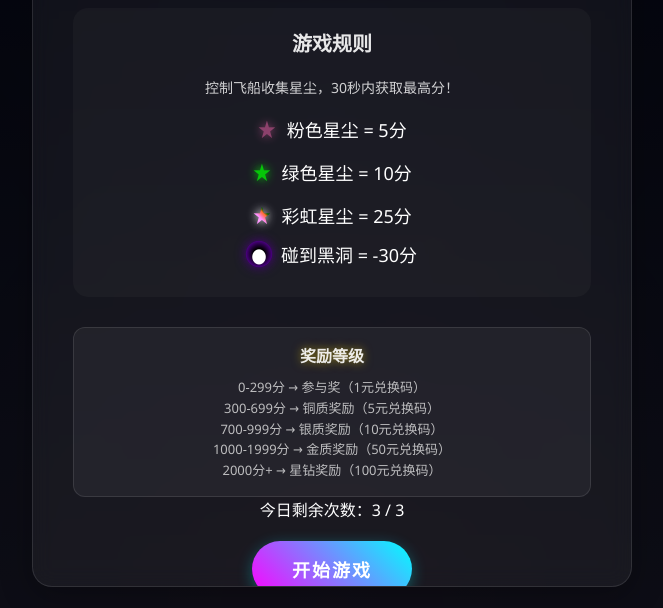
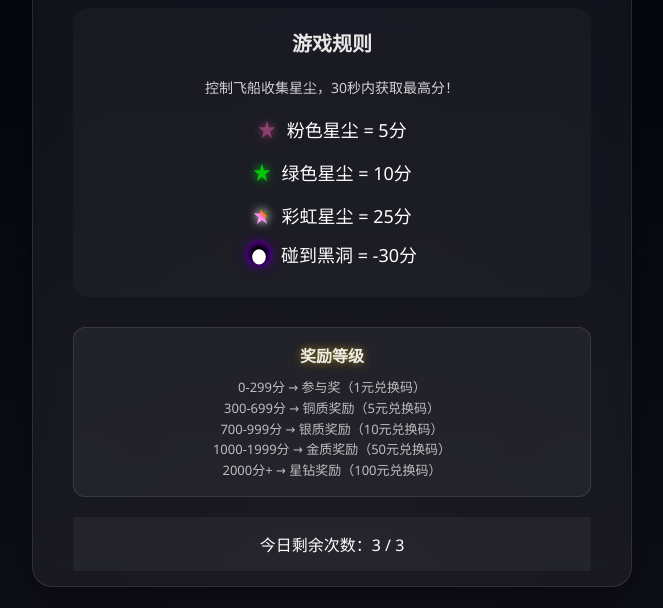
Before and after one commit to chinyah0616/dust, a plain HTML site: page index.html in a window 1280 px wide. Shown: the part 173-781 px from the top of the page, without its empty margins (308-971 px from the left). Drawn offline with Linux system fonts and the light colour scheme; no server answers.

Commit message:
Update game.css

```diff
--- a/css/game.css
+++ b/css/game.css
@@ -687,3 +687,8 @@ body {
         font-size: 28px;
     }
 }
+/* 游戏次数限制显示 */
+.play-limit-info {
+    margin: 20px 0;
+    padding: 15px;
+    background: rgba(255, 255, 255, 0.05);
```
